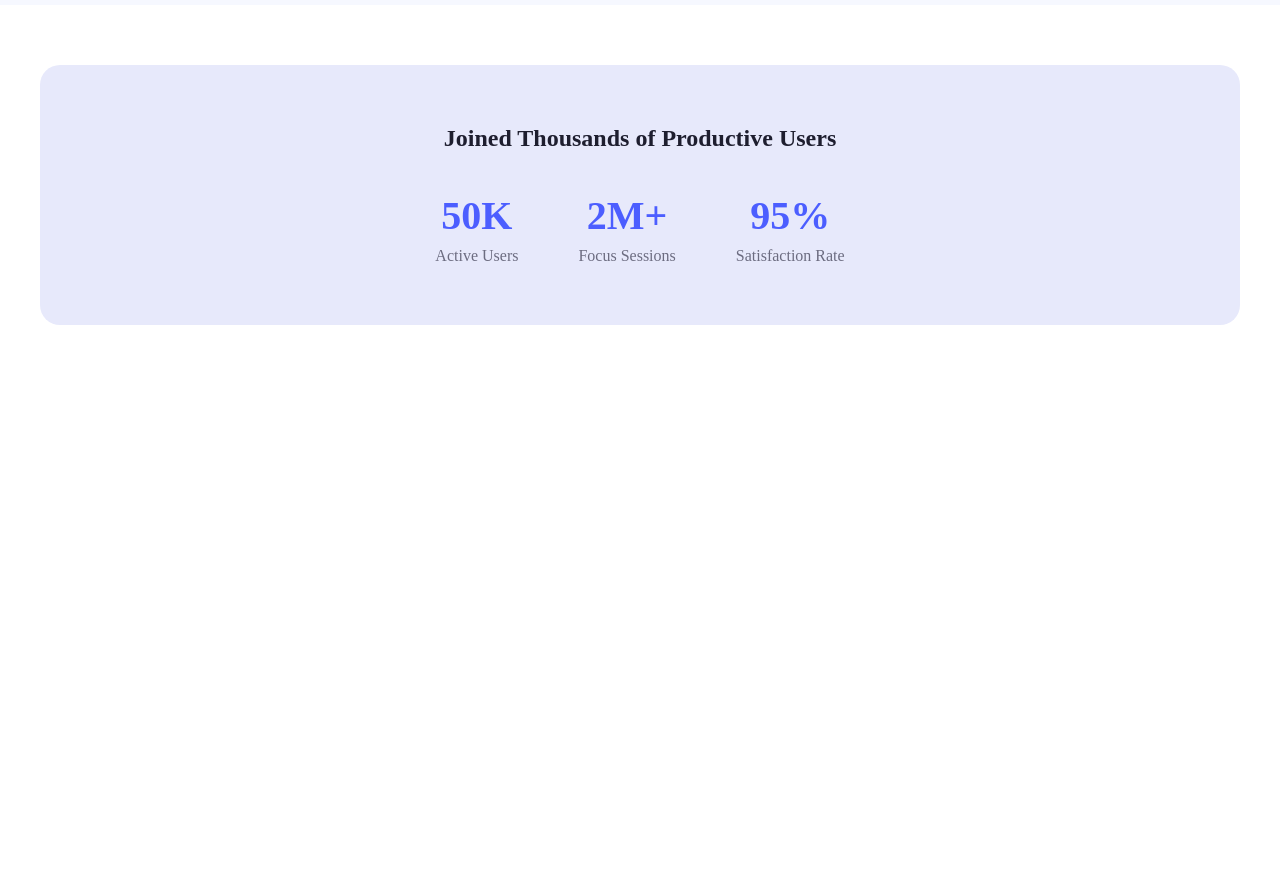
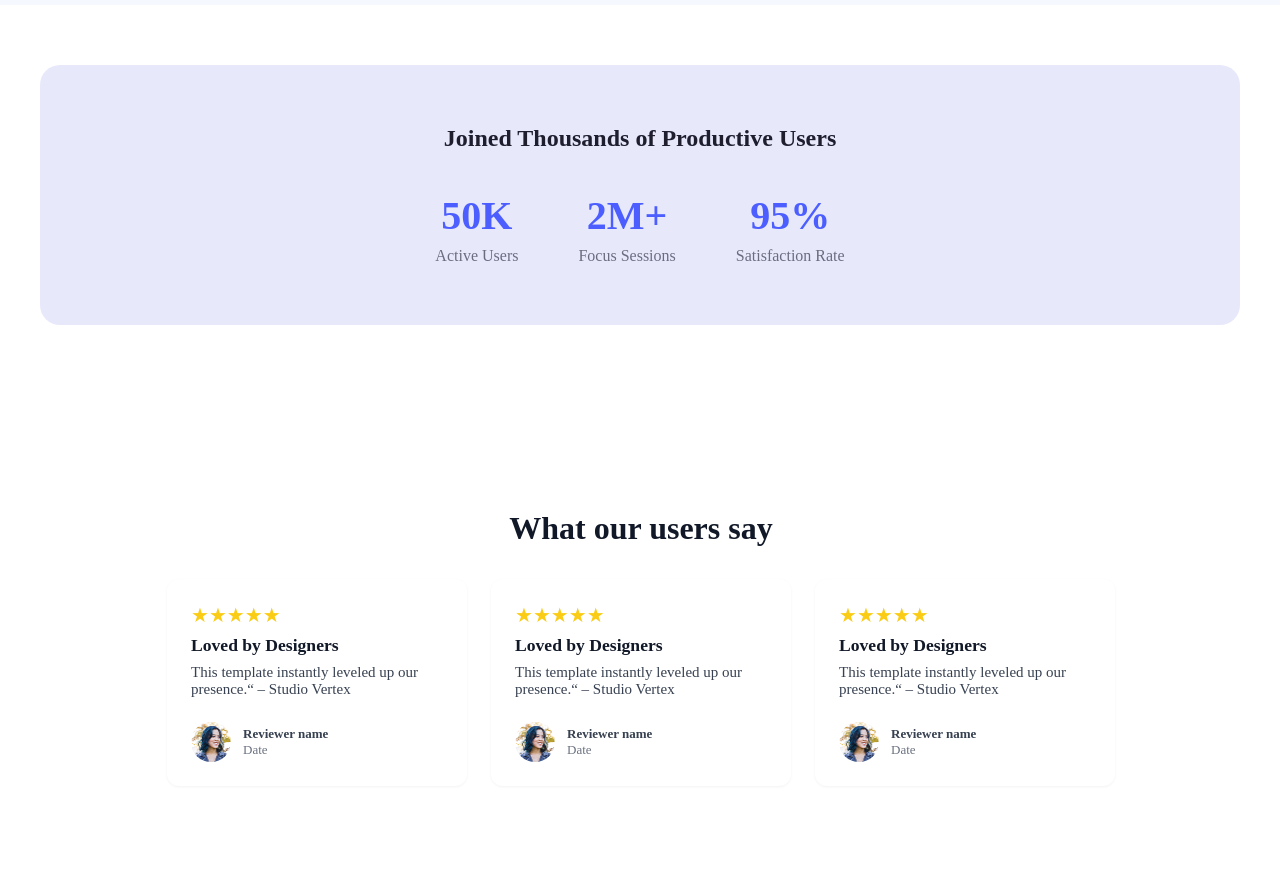
Before and after one commit to Pushpa732/assignment-repo, a plain HTML site: page index.html in a window 1280 px wide. Shown: the part 1287-2171 px from the top of the page. Before the commit the page ends 1612 px from the top, so only its background shows below. Drawn offline with Linux system fonts and the light colour scheme.

Commit message:
next section

```diff
--- a/index.html
+++ b/index.html
@@ -51,7 +51,51 @@
     </div>
   </div>
 </section>
+<section class="testimonials">
+    <h2 class="section-title">What our users say</h2>
+    <div class="testimonial-cards">
 
+      <div class="card">
+        <div class="stars">★★★★★</div>
+        <h3 class="card-title">Loved by Designers</h3>
+        <p class="card-text">This template instantly leveled up our presence.“ – Studio Vertex</p>
+        <div class="reviewer">
+          <img src="Assets/avatar.png" alt="" class="avatar">
+          <div class="reviewer-info">
+            <span class="name">Reviewer name</span>
+            <span class="date">Date</span>
+          </div>
+        </div>
+      </div>
+
+      <div class="card">
+        <div class="stars">★★★★★</div>
+        <h3 class="card-title">Loved by Designers</h3>
+        <p class="card-text">This template instantly leveled up our presence.“ – Studio Vertex</p>
+        <div class="reviewer">
+          <img src="Assets/avatar.png" alt="" class="avatar">
+          <div class="reviewer-info">
+            <span class="name">Reviewer name</span>
+            <span class="date">Date</span>
+          </div>
+        </div>
+      </div>
+
+      <div class="card">
+        <div class="stars">★★★★★</div>
+        <h3 class="card-title">Loved by Designers</h3>
+        <p class="card-text">This template instantly leveled up our presence.“ – Studio Vertex</p>
+        <div class="reviewer">
+          <img src="Assets/avatar.png" alt="Reviewer avatar" class="avatar">
+          <div class="reviewer-info">
+            <span class="name">Reviewer name</span>
+            <span class="date">Date</span>
+          </div>
+        </div>
+      </div>
+
+    </div>
+  </section>
   </main>
 </body>
 </html>
--- a/style.css
+++ b/style.css
@@ -140,3 +140,88 @@
   color: #6c6c80;
   font-size: 16px;
 }
+.testimonials {
+  max-width: 1200px;
+  margin-top:137px  ;
+  margin-left: 151px;
+  margin-right: 149px;
+  padding: 48px 16px;
+  text-align: center;
+}
+
+.section-title {
+  font-size: 32px;
+  font-weight: 700;
+  margin-bottom: 32px;
+  color: #111827;
+}
+
+.testimonial-cards {
+  display: flex;
+  flex-wrap: wrap;
+  gap: 24px;
+  justify-content: center;
+  margin-bottom: 50px;
+}
+
+.card {
+  background-color: #ffffff;
+  border-radius: 12px;
+  box-shadow: 0 1px 3px rgba(0,0,0,0.05);
+  padding: 24px;
+  flex: 1 1 300px;
+  max-width: 360px;
+  text-align: left;
+
+}
+
+.stars {
+  color: #facc15; /* yellow-400 */
+  font-size: 20px;
+  margin-bottom: 0.5rem;
+}
+
+.card-title {
+  font-size: 1.1rem;
+  font-weight: 700;
+  margin-bottom: 8px;
+  color: #111827;
+}
+
+.card-text {
+  font-size: 15px;
+  color: #374151;
+  margin-bottom: 24px;
+}
+
+.reviewer {
+  display: flex;
+  align-items: center;
+  gap: 12px;
+}
+
+.avatar {
+  width: 40px;
+  height: 40px;
+  border-radius: 50%;
+}
+
+.reviewer-info {
+  display: flex;
+  flex-direction: column;
+  font-size: 13px;
+  color: #6b7280;
+}
+
+.reviewer-info .name {
+  font-weight: 600;
+  color: #374151;
+}
+
+
+  @media (max-width: 768px) {
+  .testimonial-cards {
+    flex-direction: column;
+    align-items: center;
+  }
+}
```
